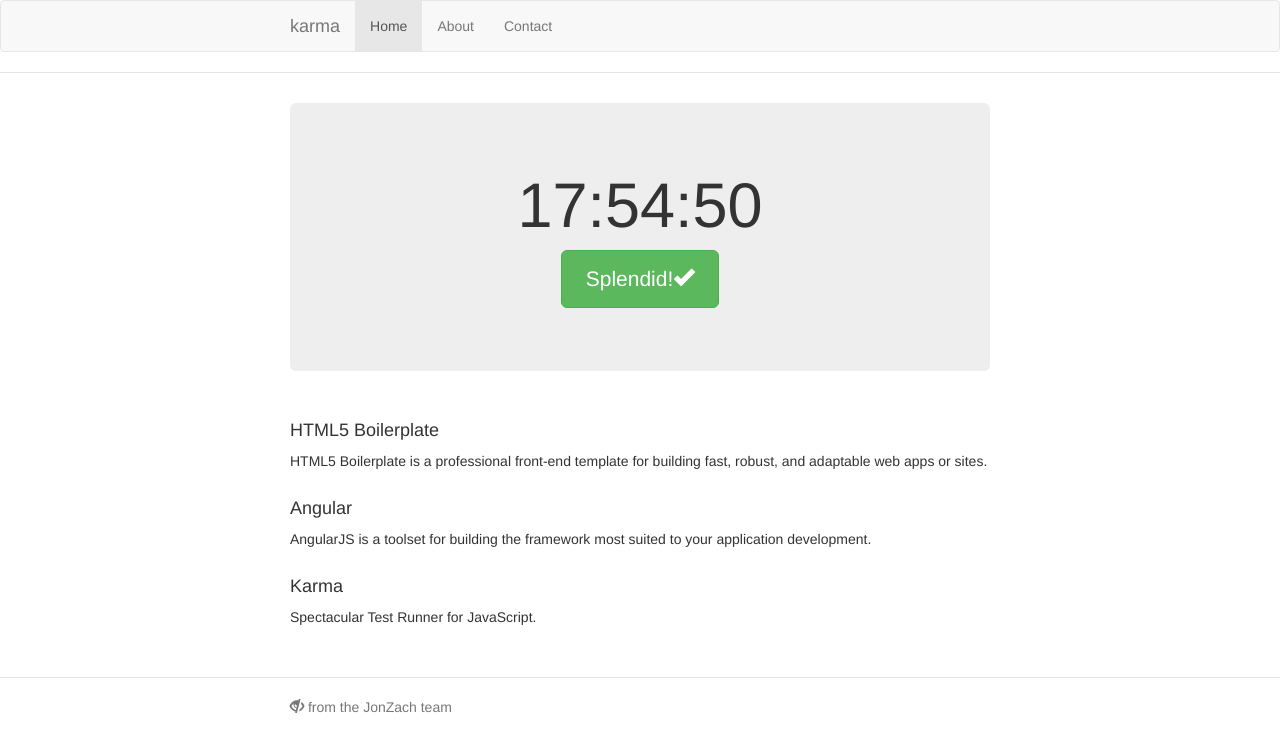
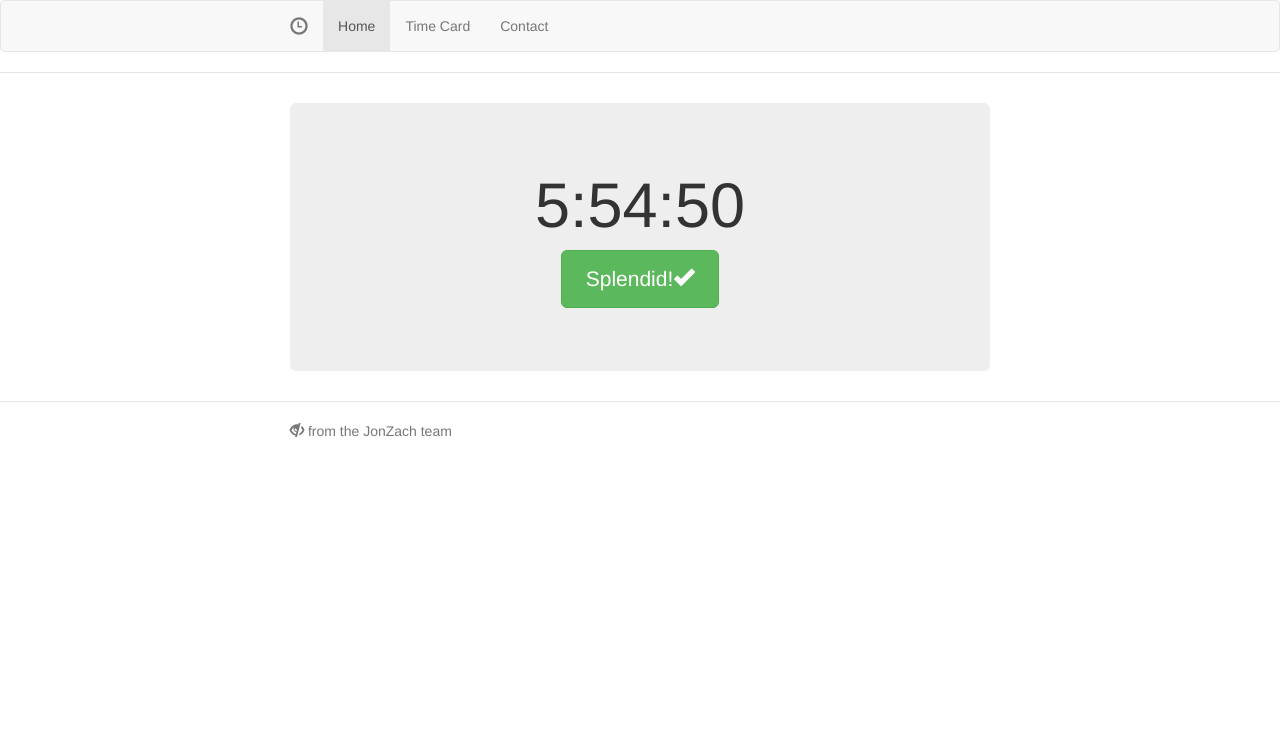
Before and after one commit to jleczner/HR_Client, a website: page app/index.html in a window 1280 px wide. Drawn offline with nearby package versions, Linux system fonts and the light colour scheme; some packages are replaced by stand-ins of ours; files that its build step writes are made by us from their sources.

Commit message:
fixed hours on clock

```diff
--- a/app/PunchClock/clock.js
+++ b/app/PunchClock/clock.js
@@ -8,6 +8,7 @@ function clock() {
       h = checkTime(today.getHours()),
       m = checkTime(today.getMinutes()),
       s = checkTime(today.getSeconds());
+    if (h > 12) { h -= 12; }
     document.getElementById('time').innerHTML = h + ":" + m + ":" + s;
     t = setTimeout(function () {
       startTime()
--- a/app/index.html
+++ b/app/index.html
@@ -33,14 +33,16 @@
               <span class="icon-bar"></span>
             </button>
 
-            <a class="navbar-brand" href="#/">karma</a>
+            <a class="navbar-brand" href="#/">
+              <span class="glyphicon glyphicon-time"></span>
+            </a>
           </div>
 
           <div class="collapse navbar-collapse" id="js-navbar-collapse">
 
             <ul class="nav navbar-nav">
               <li class="active"><a href="#/">Home</a></li>
-              <li><a ng-href="#/about">About</a></li>
+              <li><a ng-href="#/about">Time Card</a></li>
               <li><a ng-href="#/">Contact</a></li>
             </ul>
           </div>
--- a/app/views/main.html
+++ b/app/views/main.html
@@ -6,18 +6,3 @@
   </h1>
   <p><a class="btn btn-lg btn-success" ng-href="#/">Splendid!<span class="glyphicon glyphicon-ok"></span></a></p>
 </div>
-
-<div class="row marketing">
-  <h4>HTML5 Boilerplate</h4>
-  <p>
-    HTML5 Boilerplate is a professional front-end template for building fast, robust, and adaptable web apps or sites.
-  </p>
-
-  <h4>Angular</h4>
-  <p>
-    AngularJS is a toolset for building the framework most suited to your application development.
-  </p>
-
-  <h4>Karma</h4>
-  <p>Spectacular Test Runner for JavaScript.</p>
-</div>
```
